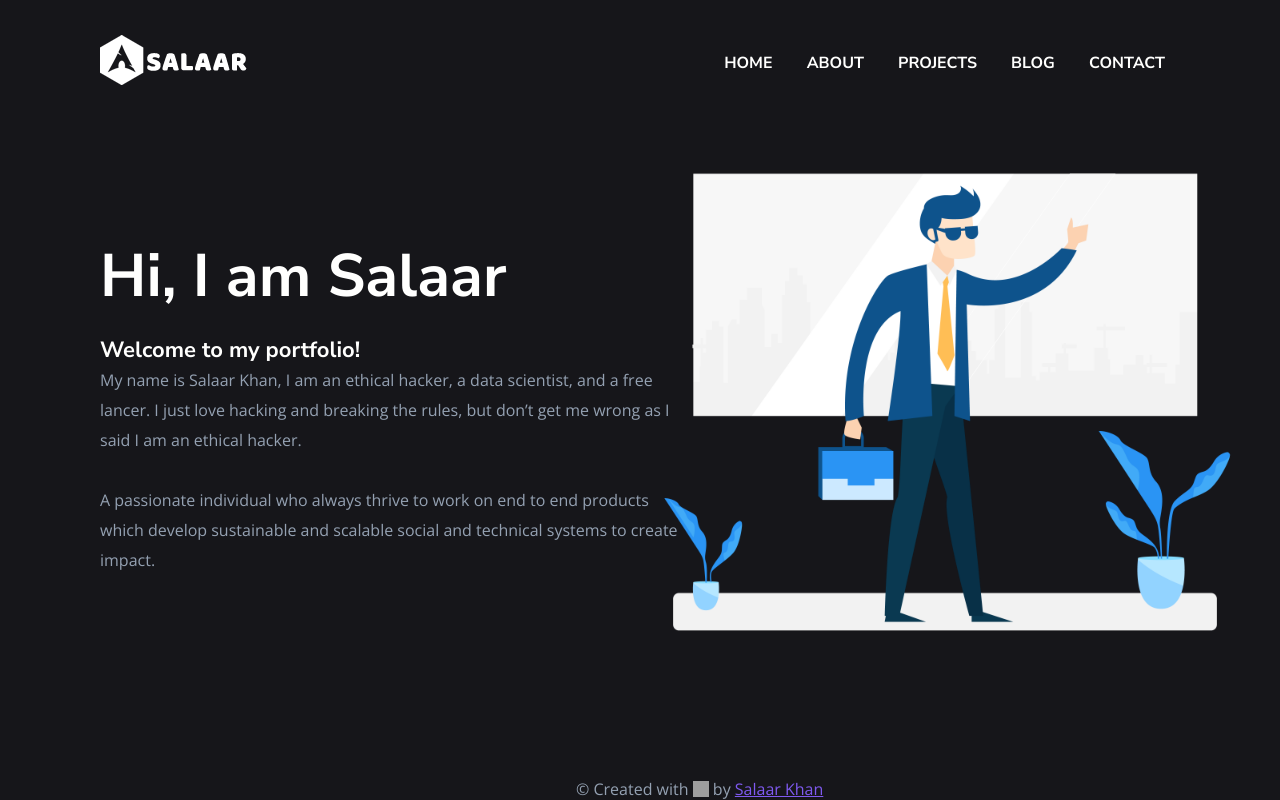
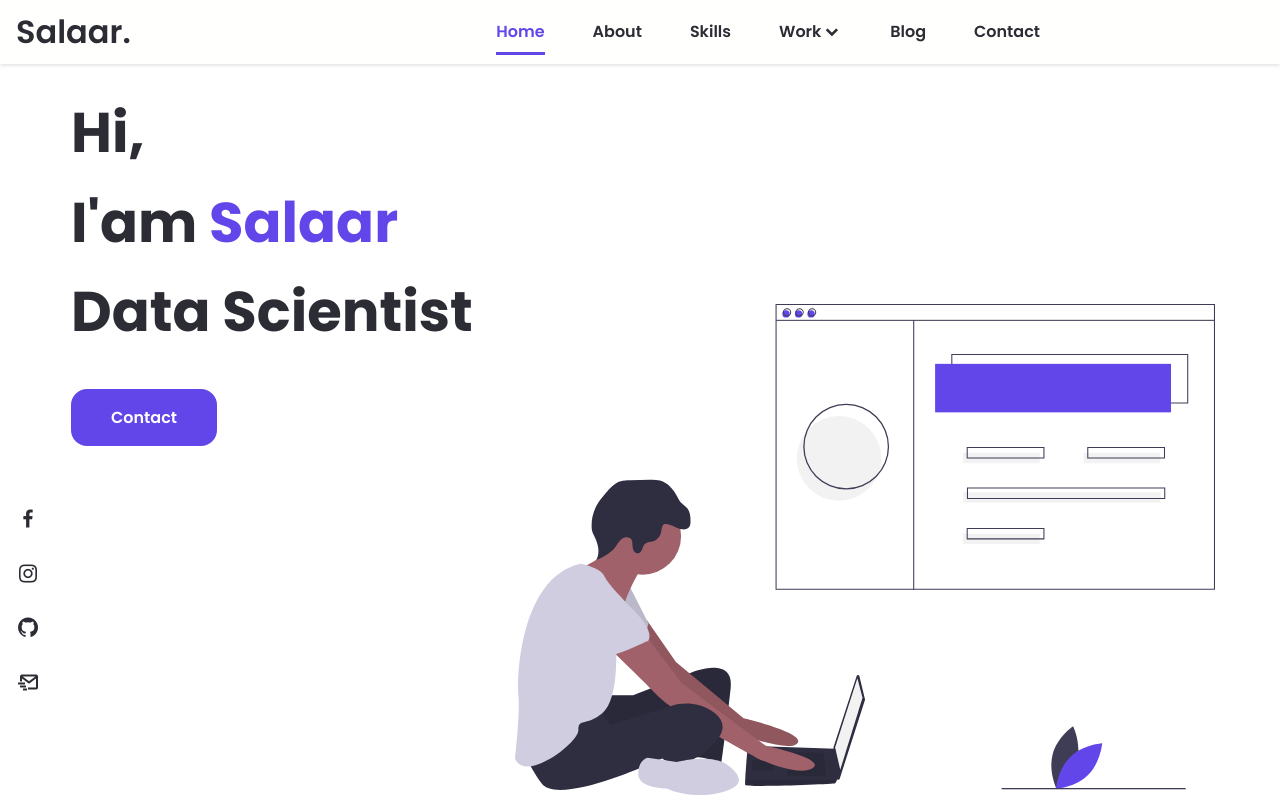
Before and after one commit to salaarkhan-dev/WebPersonalBlog, a plain HTML site: page index.html in a window 1280 px wide. Drawn offline with nearby package versions, Linux system fonts and the light colour scheme; grey boxes are pictures that could not be loaded.

Commit message:
redesign

```diff
--- a/css/style.css
+++ b/css/style.css
@@ -1,113 +1,376 @@
-/* ----------------------------------
+@import url('https://fonts.googleapis.com/css2?family=Poppins:wght@400;600;700&display=swap');
+
+/* Variables */
+
+:root {
+    --header-height: 3rem;
+    --font-semi: 600
+}
 
 
-Author: salaarkhan
+/* Colors */
 
-Main Font    : Raleway
-Background   : #16161a
-Headline     : #fffffe
-Paragraph    : #94a1b2
-Button       : #7f5af0
-Button-Text  : #fffffe
-Links        : #7f5af0
+:root {
+    --background-color: #fffffe;
+    --primary-color: #6246ea;
+    --secondary-color: #2b2c34;
+}
 
 
--------------------------------------  */
+/* Typography */
+
+:root {
+    --body-font: 'Poppins', sans-serif;
+    --big-font: 2rem;
+    --h2-font: 1.25rem;
+    --normal-font: 0.938rem;
+}
+
+@media screen and (min-width: 950px) {
+     :root {
+        --body-font: 'Poppins', sans-serif;
+        --big-font: 3.5rem;
+        --h2-font: 2rem;
+        --normal-font: 1rem;
+    }
+}
+
+
+/* Margines */
+
+:root {
+    --mb-1: 0.5rem;
+    --mb-2: 1rem;
+    --mb-3: 1.5rem;
+    --mb-4: 2rem;
+    --mb-5: 2.5rem;
+    --mb-6: 3rem;
+}
+
+
+/* Z-Index */
+
+:root {
+    --z-back: -10;
+    --z-normal: 1;
+    --z-tooltip: 10;
+    --z-fixed: 100;
+}
+
+
+/* Base */
 
 * {
+    box-sizing: border-box;
     margin: 0;
     padding: 0;
 }
 
+html {
+    scroll-behavior: smooth;
+}
+
 body {
-    font-family: 'Nunito Sans', sans-serif;
-    background-color: #16161a;
+    margin: var(--header-height) 0 0 0;
+    font-family: var(--body-font);
+    font-size: var(--normal-font);
+    color: var(--secondary-color);
+    line-height: 1.6;
+}
+
+ul {
+    margin: 0;
+    padding: 0;
+    list-style-type: none;
+}
+
+a {
+    text-decoration: none;
+    color: #333;
 }
 
 h1,
 h2,
-h3,
-h4,
-h5 {
-    color: #fffffe;
+p {
+    margin: 0;
 }
 
-a {
-    color: #7f5af0;
+img {
+    max-width: 100%;
+    height: auto;
+    display: block;
 }
 
-p {
-    font-family: "Open Sans", sans-serif;
-    color: #94a1b2;
+
+/* Classes */
+
+.section-title {
+    position: relative;
+    font-size: var(--h2-font);
+    color: var(--primary-color);
+    margin-top: var(--mb-2);
+    margin-bottom: var(--mb-4);
+    text-align: center;
 }
 
-.container {
-    margin: 0 100px;
+.section-title::after {
+    position: absolute;
+    content: "";
+    width: 64px;
+    height: 0.18rem;
+    left: 0;
+    right: 0;
+    margin: auto;
+    top: 2rem;
+    background-color: var(--primary-color);
+}
+
+.section {
+    padding-top: 3rem;
+    padding-bottom: 2rem;
+}
+
+
+/* Layout */
+
+.bd-grid {
+    max-width: 1024px;
+    display: grid;
+    grid-template-columns: 100%;
+    grid-column-gap: 2rem;
+    width: calc(100% - 2rem);
+    margin-left: var(--mb-2);
+    margin-right: var(--mb-2);
+}
+
+.header {
+    width: 100%;
+    position: fixed;
+    background-color: var(--background-color);
+    top: 0;
+    left: 0;
+    z-index: var(--z-fixed);
+    box-shadow: 0 1px 4px rgba(0, 0, 0, .15);
+}
+
+
+/* Navbar */
+
+.nav {
+    height: var(--header-height);
+    display: flex;
+    justify-content: space-between;
+    align-items: center;
+    font-weight: var(--font-semi);
+}
+
+@media screen and (max-width: 950px) {
+    .nav-menu {
+        position: fixed;
+        top: var(--header-height);
+        right: -100%;
+        width: 40%;
+        height: 100%;
+        padding: 2rem;
+        background-color: var(--secondary-color);
+        transition: .5s;
+    }
+}
+
+.nav-item {
+    margin-bottom: var(--mb-4);
+}
+
+.nav-link {
+    position: relative;
+    color: var(--background-color);
+}
+
+.nav-link:hover {
+    position: relative;
+}
+
+.nav-link:hover::after {
+    position: absolute;
+    content: "";
+    width: 100%;
+    height: 0.18rem;
+    left: 0;
+    top: 2rem;
+    background-color: var(--primary-color);
 }
 
 .logo {
-    margin-top: 35px;
+    color: var(--secondary-color);
+    font-size: 2rem;
 }
 
-nav ul {
-    list-style-type: none;
-    float: right;
-    position: relative;
-    bottom: 39px;
+#nav-toggle {
+    color: var(--secondary-color);
+    font-size: 1.5rem;
+    cursor: pointer;
 }
 
-nav ul li {
-    display: inline-block;
-    padding: 0 15px;
+.dropdown-link {
+    display: flex;
+    align-items: center;
+    justify-content: space-between;
 }
 
-nav ul li a {
-    text-decoration: none;
-    color: #fffffe;
-    font-size: 16px;
-    font-weight: bold;
-    text-transform: uppercase;
+.dropdown-item {
+    margin: 1rem 0;
 }
 
-.hero {
-    width: 600px;
-    height: 600px;
-    position: absolute;
-    right: 35px;
+.dropdown-icon {
+    font-size: 1.3rem;
+    transition: .5s;
 }
 
-.hero-text {
-    position: relative;
-    top: 150px;
+.dropdown-menu {
+    margin: 1rem 0 0 1rem;
+    display: none;
 }
 
-.hero-text h1 {
-    font-size: 60px;
-    line-height: 70px;
-    font-weight: 700;
-    margin-bottom: 24px;
+.dropdown:hover>.dropdown-menu {
+    display: block;
 }
 
-.hero-text h3 {
-    display: block;
-    font-size: 22px;
-    line-height: 30px;
-    font-weight: 700;
+.dropdown:hover .dropdown-icon {
+    transform: rotate(180deg);
 }
 
-.hero-text p {
-    max-width: 580px;
-    line-height: 30px;
+
+/* Active */
+
+.active::after {
+    position: absolute;
+    content: "";
+    width: 100%;
+    height: 0.18rem;
+    left: 0;
+    top: 2rem;
+    background-color: var(--primary-color);
 }
 
-.credit {
-    position: absolute;
-    bottom: 0;
-    left: 45%;
+.show {
+    right: 0;
 }
 
-.credit img {
-    height: 1em;
-    width: 1em;
-    vertical-align: -0.1em;
+
+/* Home */
+
+#home {
+    height: calc(100vh - 3rem);
+    row-gap: 1rem;
 }
+
+.home-main {
+    align-self: center;
+}
+
+.home-title {
+    font-size: var(--big-font);
+    margin-bottom: var(--mb-4);
+    position: relative;
+    left: 55px;
+}
+
+.home-title .name {
+    color: var(--primary-color);
+}
+
+.home-social {
+    display: flex;
+    flex-direction: column;
+}
+
+.home-social-icon {
+    width: max-content;
+    margin-bottom: var(--mb-2);
+    font-size: 1.5rem;
+    color: var(--secondary-color);
+}
+
+.home-social-icon:hover {
+    color: var(--primary-color);
+}
+
+.home-image {
+    position: absolute;
+    right: 25px;
+    bottom: 5px;
+    width: 500px;
+}
+
+.home-main a.btn {
+    position: relative;
+    left: 55px;
+}
+
+
+/* Buttons */
+
+.btn {
+    display: inline-block;
+    background-color: var(--primary-color);
+    color: var(--background-color);
+    padding: 1rem 2.5rem;
+    font-weight: var(--font-semi);
+    border-radius: 1rem;
+    transition: .5s;
+}
+
+.btn:hover {
+    box-shadow: 0 8px 20px rgba(0, 0, 0, .25);
+}
+
+
+/* Media Queries */
+
+@media screen and (min-width: 950px) {
+    .nav {
+        height: calc(var(--header-height) + 1rem);
+    }
+    .nav-list {
+        display: flex;
+        padding-top: 0;
+    }
+    .nav-item {
+        margin-left: var(--mb-6);
+        margin-bottom: 0;
+        padding: 1.4rem 0;
+    }
+    .nav-link {
+        color: var(--secondary-color);
+    }
+    .nav-link:hover {
+        color: var(--primary-color);
+    }
+    #nav-toggle {
+        display: none;
+    }
+    .active {
+        color: var(--primary-color);
+    }
+    .dropdown {
+        position: relative;
+    }
+    .dropdown-menu {
+        position: fixed;
+        margin: 0;
+        background-color: var(--background-color);
+        top: calc(var(--header-height) + 1rem);
+        padding: .5rem 1.5rem;
+        box-shadow: 0 2px 10px rgba(0, 0, 0, .1);
+        border-radius: .5rem;
+    }
+    .dropdown-item {
+        margin: .9rem;
+    }
+    .home-image {
+        position: absolute;
+        right: 65px;
+        bottom: 5px;
+        width: 700px;
+    }
+}
--- a/index.html
+++ b/index.html
@@ -9,59 +9,76 @@
     <!-- StyleSheets -->
     <link rel="stylesheet" href="css/style.css" />
 
-    <!-- Google Fonts -->
-    <link href="https://fonts.googleapis.com/css2?family=Nunito+Sans:wght@300;400;600;700;800;900&family=Open+Sans:wght@300;400;600;700;800&display=swap" rel="stylesheet" />
+    <!-- Icons -->
+    <link href='https://unpkg.com/boxicons@2.0.7/css/boxicons.min.css' rel='stylesheet'>
+
 </head>
 
 <body>
-    <!-- Header Section Start -->
-    <section id="header">
-        <div class="container">
-            <img class="logo" src="img/logo/logo-light.png" alt="logo" />
-            <div class="header-items">
-                <nav>
-                    <ul>
-                        <li><a href="#home">Home</a></li>
-                        <li><a href="#about">About</a></li>
-                        <li><a href="#projects">Projects</a></li>
-                        <li><a href="#blog">Blog</a></li>
-                        <li><a href="#contact">Contact</a></li>
-                    </ul>
-                </nav>
+    <!-- Navbar Start -->
+    <header class="header">
+        <nav class="nav bd-grid">
+            <div>
+                <a href="#" class="logo">Salaar.</a>
             </div>
-        </div>
-    </section>
-    <!-- Header Section End -->
+            <div id="nav-menu" class="nav-menu">
+                <ul class="nav-list">
+                    <li class="nav-item"><a href="#home" class="nav-link active">Home</a></li>
+                    <li class="nav-item"><a href="#about" class="nav-link">About</a></li>
+                    <li class="nav-item"><a href="#skills" class="nav-link">Skills</a></li>
 
-    <!-- Home Section Start -->
-    <section id="home">
-        <div class="container">
-            <img class="hero" src="img/hero.png" alt="hero" />
+                    <li class="nav-item dropdown">
+                        <a href="#work" class="nav-link dropdown-link">Work <i
+                                class='bx bxs-chevron-down dropdown-icon'></i></a>
 
-            <div class="hero-text">
-                <h1>Hi, I am Salaar</h1>
-                <h3>Welcome to my portfolio!</h3>
-                <p>
-                    My name is Salaar Khan, I am an ethical hacker, a data scientist, and a free lancer. I just love hacking and breaking the rules, but don’t get me wrong as I said I am an ethical hacker.
-                    <br />
-                    <br /> A passionate individual who always thrive to work on end to end products which develop sustainable and scalable social and technical systems to create impact.
-                </p>
+                        <ul class="dropdown-menu">
+                            <li class="dropdown-item"><a href="#" class="nav-link">Machine Learning</a></li>
+                            <li class="dropdown-item"><a href="#" class="nav-link">Neural Network</a></li>
+                            <li class="dropdown-item"><a href="#" class="nav-link">Data Science</a></li>
+                        </ul>
+                    </li>
+
+                    <li class="nav-item"><a href="#blog" class="nav-link">Blog</a></li>
+                    <li class="nav-item"><a href="#contact" class="nav-link">Contact</a></li>
+                </ul>
             </div>
-        </div>
-    </section>
-    <!-- Home Section End -->
 
-    <footer>
-        <div class="credit">
-            <p>
-                © Created with
-                <img alt="❤️" src="https://twemoji.maxcdn.com/2/72x72/2764.png" /> by
-                <a target="_blank" rel="noopener noreferrer" href="https://www.facebook.com/salaar.khan.7927408/">
-          Salaar Khan</a>
-                <a href="#"></a>
-            </p>
-        </div>
-    </footer>
+            <div id="nav-toggle">
+                <i class='bx bx-menu'></i>
+            </div>
+        </nav>
+    </header>
+    <!-- Navbar End -->
+
+    <!-- Main Content Start -->
+    <div id="main">
+        <!-- Home Start -->
+        <section id="home" class="bd-grid">
+            <div class="home-main">
+                <h1 class="home-title">
+                    Hi,<br>I'am <span class="name">Salaar</span><br>Data Scientist
+                </h1>
+                <a href="#" class="btn">Contact</a>
+            </div>
+            <div class="home-social">
+                <a href="" target="__blank" class="home-social-icon"><i class='bx bxl-facebook'></i></a>
+                <a href="https://www.instagram.com/salaar._.khan/" target="__blank" class="home-social-icon"><i
+                        class='bx bxl-instagram'></i></a>
+                <a href="https://github.com/salaarkhan-dev" target="__blank" class="home-social-icon"><i
+                        class='bx bxl-github'></i></a>
+                <a href="mailto:salaarkhan311@gmail.com" target="__blank" class="home-social-icon"><i
+                        class='bx bx-mail-send'></i></a>
+            </div>
+            <div class="home-image">
+                <img src="/img/hero.svg" alt="Image">
+            </div>
+        </section>
+        <!-- Home End -->
+    </div>
+    <!-- Main Content End -->
+
+
+    <script src="/js/script.js"></script>
 </body>
 
 </html>
```
Also changed, not shown: js/script.js (added, +14 -0 lines), img/hero.svg (added).
